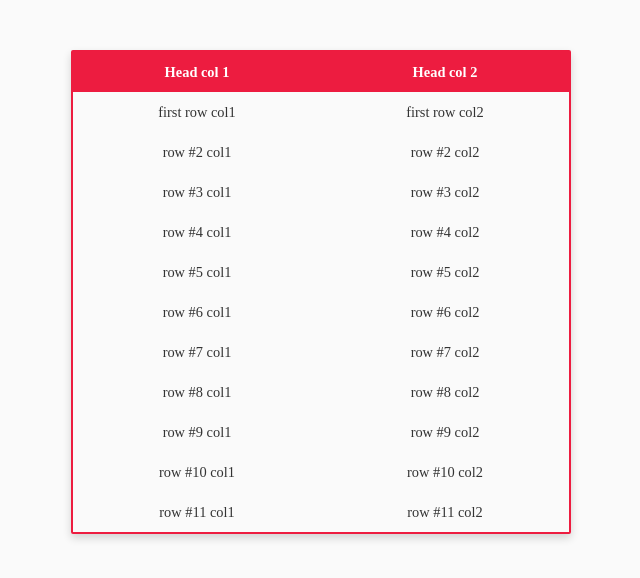
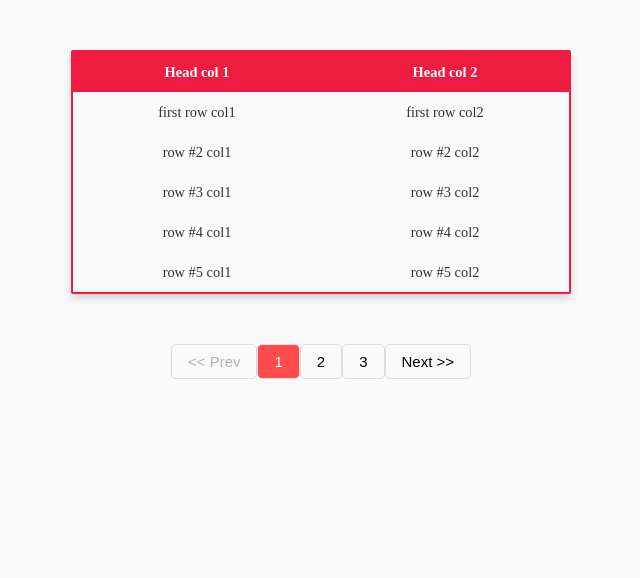
Before and after one commit to abshamrat/simple-pagination-js, a plain HTML site: page index.html in a window 1280 px wide. Shown: the whole page, without its empty margins (319-959 px from the left). Drawn offline with Linux system fonts and the light colour scheme.

Commit message:
paginationjs is working fine

```diff
--- a/index.html
+++ b/index.html
@@ -36,7 +36,7 @@
 		tr:hover:not(th) {background-color: rgba(237,28,64,.1);}
 
 
-		input[type="button"] {
+		input[class="pagination-button"] {
 		    transition: all .3s;
 		    border: 1px solid #ddd;
 		    padding: 8px 16px;
@@ -45,7 +45,16 @@
 		    font-size: 15px;
 		}
 
-		input[type="button"]:not(.active) {
+		input[class="pagination-button active"] {
+		    transition: all .3s;
+		    border: 1px solid #ddd;
+		    padding: 8px 16px;
+		    text-decoration: none;
+		    border-radius: 5px;
+		    font-size: 15px;
+		}
+
+		input[class="pagination-button"]:not(.active) {
 		    background-color:transparent;
 		}
 
@@ -54,7 +63,7 @@
 		    color :#fff;
 		}
 
-		input[type="button"]:hover:not(.active) {
+		input[class="pagination-button"]:hover:not(.active) {
 		    background-color: #ddd;
 		}
 	</style>
@@ -110,9 +119,16 @@
 	        <td>row #11 col2</td>
 	    </tr>
 	</table>
+<!-- 	https://codepen.io/bastony/post/tablesortingtutorial-js -->
 	<script type="text/javascript" src="js/simple_pagination.js"></script>
 	<script type="text/javascript">
-
+		var sp = new SimplePagination({
+			tableId:"myTable",
+			rowPerPage:5
+		});
+		/*function sort(p) {
+			sp.sort(p);
+		}*/
 	</script>
 </body>
 </html>
--- a/js/simple_pagination.js
+++ b/js/simple_pagination.js
@@ -16,49 +16,69 @@
         this.th         = "";
         this.rowPerPage = 5;
         this.pageCount  = 0;
+        this.table  = "";
 
         var defaults ={
 
         }
-        if (arguments[0] && typeof arguments[0] == "objects") {
+        if (arguments[0] && typeof arguments[0] == "object") {
             this.tableId = arguments[0].tableId;
             this.rowPerPage = arguments[0].rowPerPage;
+
+            console.log(arguments[0]);
         }
         initialize.call(this)
+
+
     }
-
-    function initialize() {
-        var table = document.getElementById(this.tableId);
-        this.numRows = table.rows.length;
-        var firstRow = table.rows[0].firstElementChild.tagName;
-        var hasHead  = (firstRow == "TH");
-        this.tr = [];
-        var loopStartFrom = (hasHead)?1:0;
-        this.th = (hasHead ? table.rows[(0)].outerHTML:"");
-        this.pageCount = Math.ceil(this.numRows/this.rowPerPage);
-
-        if (this.pageCount > 1) {
-
-            for (var i = loopStartFrom, ii=0; i < this.numRows; i++,ii++) {
-                this.tr[ii] = table.rows[i].outerHTML;
-            }
-            table.insertAdjacentHTML("afterend","<div id='buttons'></div");
-            sort(1);
-        }
-    }
-    function sort(page) {
+    SimplePagination.prototype.sort = function(page) {
+        console.log(this.table);
         var rows = this.th;
         var startIndex = ((this.rowPerPage * page) - this.rowPerPage);
 
         for (var i = startIndex; i < (startIndex+this.rowPerPage) && i < this.tr.length; i++) {
             rows+=this.tr[i];
         }
-        table.innerHTML = rows;
+        this.table.innerHTML = rows;
+        var object = this;
+        var isFirstInit = false;
         // create the pagination buttons
         document.getElementById("buttons").innerHTML = pageButtons(this.pageCount,page);
         // CSS Stuff
-        document.getElementById("id"+page).setAttribute("class","active");
+        document.getElementById("id"+page).setAttribute("class","pagination-button active");
+
+        if (!isFirstInit) {
+            var buttons =  document.getElementsByClassName('pagination-button');
+            for (var i = 0; i < buttons.length; i++) {
+                buttons[i].addEventListener("click", function(){
+                    object.sort(this.dataset.pageno);
+                });
+            }
+            isFirstInit = true;
+        }
+    };
+
+    function initialize() {
+        this.table = document.getElementById(this.tableId);
+        console.log(this.table);
+        this.numRows = this.table.rows.length;
+        var firstRow = this.table.rows[0].firstElementChild.tagName;
+        var hasHead  = (firstRow == "TH");
+        this.tr = [];
+        var loopStartFrom = (hasHead)?1:0;
+        this.th = (hasHead ? this.table.rows[(0)].outerHTML:"");
+        this.pageCount = Math.ceil(this.numRows/this.rowPerPage);
+
+        if (this.pageCount > 1) {
+
+            for (var i = loopStartFrom, ii=0; i < this.numRows; i++,ii++) {
+                this.tr[ii] = this.table.rows[i].outerHTML;
+            }
+            this.table.insertAdjacentHTML("afterend","<div id='buttons'></div");
+            this.sort(1);
+        }
     }
+
     function pageButtons(pCount,cur) {
         var prevDis = (cur == 1)?"disabled":"",
             nextDis = (cur == pCount)?"disabled":"",
@@ -66,10 +86,10 @@
             ** it will creates each button and sets the onclick attribute
             ** to the "sort" function with a special (p) number..
             */
-            buttons = "<input type='button' value='&lt;&lt; Prev' onclick='sort("+(cur - 1)+")' "+prevDis+">";
+            buttons = "<input type='button' class='pagination-button' data-pageno='"+(cur - 1)+"' value='&lt;&lt; Prev' "+prevDis+">";
         for (i=1; i<=pCount;i++)
-            buttons += "<input type='button' id='id"+i+"'value='"+i+"' onclick='sort("+i+")'>";
-        buttons += "<input type='button' value='Next &gt;&gt;' onclick='sort("+(cur + 1)+")' "+nextDis+">";
+            buttons += "<input type='button' class='pagination-button' data-pageno='"+(i)+"' id='id"+i+"'value='"+i+"'>";
+        buttons += "<input type='button' class='pagination-button' data-pageno='"+(cur - 1)+"' value='Next &gt;&gt;' "+nextDis+">";
         return buttons;
     }
 
```
